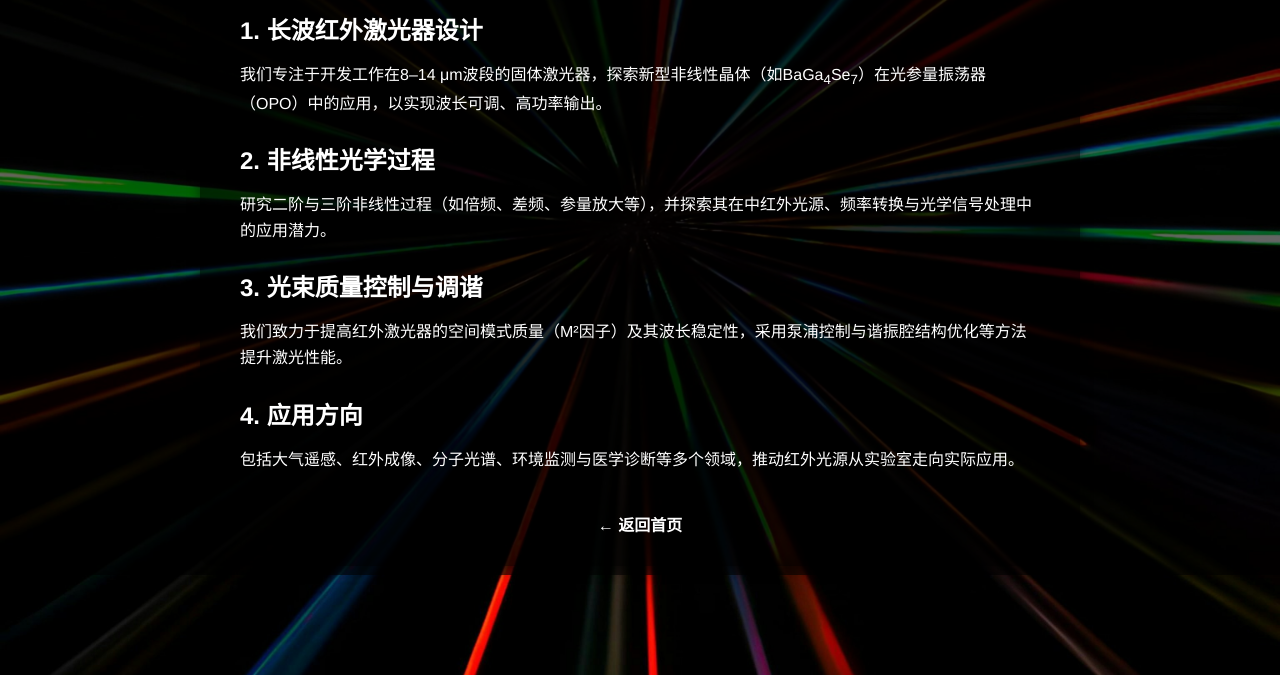
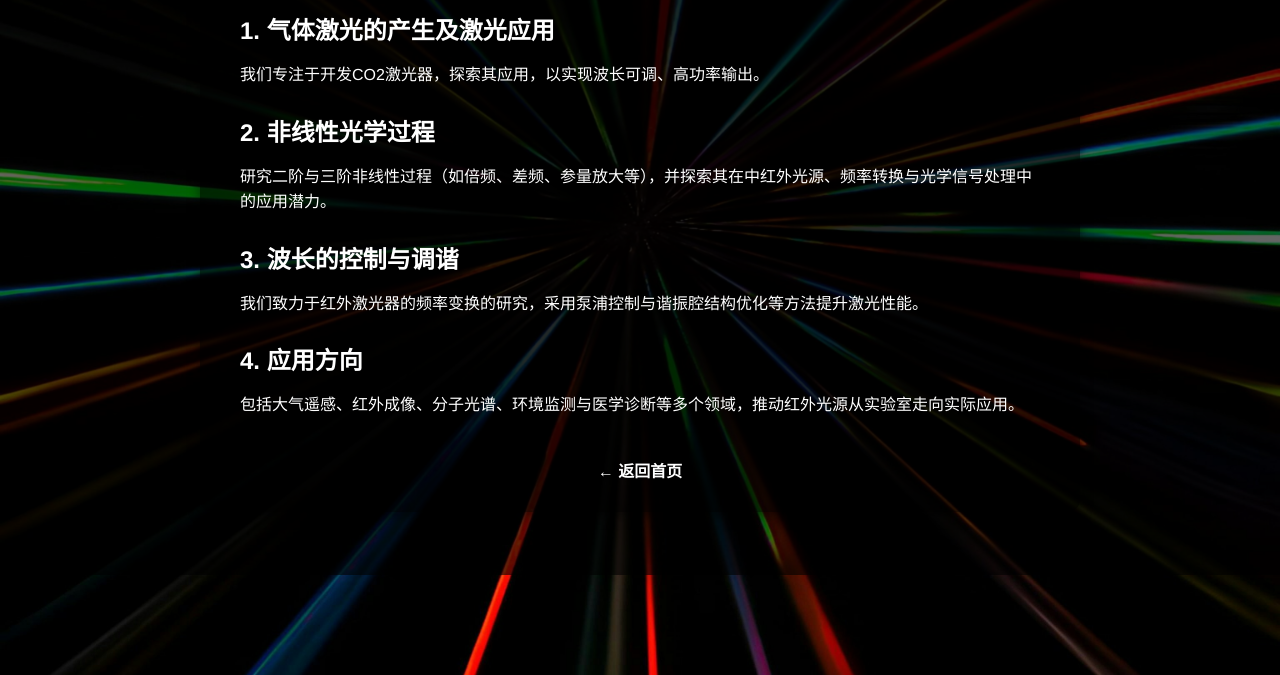
Before and after one commit to aircas-dept5/LWIRlab, a plain HTML site: page research.html in a window 1280 px wide. Shown: the part 225-900 px from the top of the page. Drawn offline with Linux system fonts and the light colour scheme.

Commit message:
Update research.html

```diff
--- a/research.html
+++ b/research.html
@@ -14,8 +14,8 @@
 
     <!-- 第一部分研究内容 -->
     <section class="research-section">
-      <h2>1. 长波红外激光器设计</h2> <!-- 子标题 -->
-      <p>我们专注于开发工作在8–14 μm波段的固体激光器，探索新型非线性晶体（如BaGa<sub>4</sub>Se<sub>7</sub>）在光参量振荡器（OPO）中的应用，以实现波长可调、高功率输出。</p>
+      <h2>1. 气体激光的产生及激光应用</h2> <!-- 子标题 -->
+      <p>我们专注于开发CO2激光器，探索其应用，以实现波长可调、高功率输出。</p>
       <!-- 描述内容，介绍主要研究方向 -->
     </section>
 
@@ -27,8 +27,8 @@
 
     <!-- 第三部分研究内容 -->
     <section class="research-section">
-      <h2>3. 光束质量控制与调谐</h2>
-      <p>我们致力于提高红外激光器的空间模式质量（M²因子）及其波长稳定性，采用泵浦控制与谐振腔结构优化等方法提升激光性能。</p>
+      <h2>3. 波长的控制与调谐</h2>
+      <p>我们致力于红外激光器的频率变换的研究，采用泵浦控制与谐振腔结构优化等方法提升激光性能。</p>
     </section>
 
     <!-- 第四部分研究内容 -->
```
